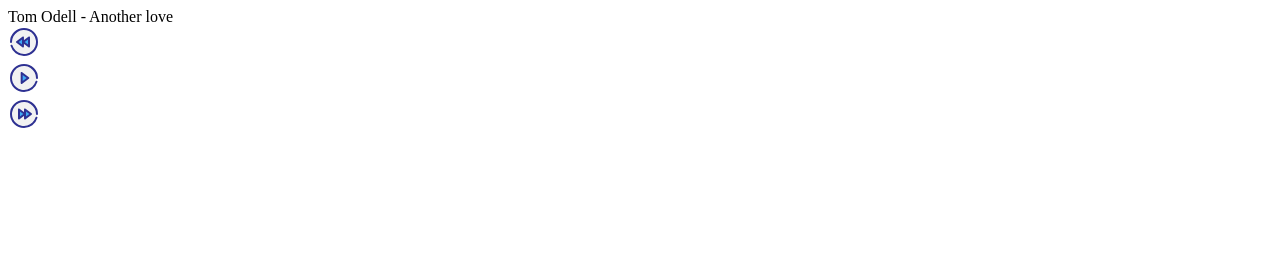
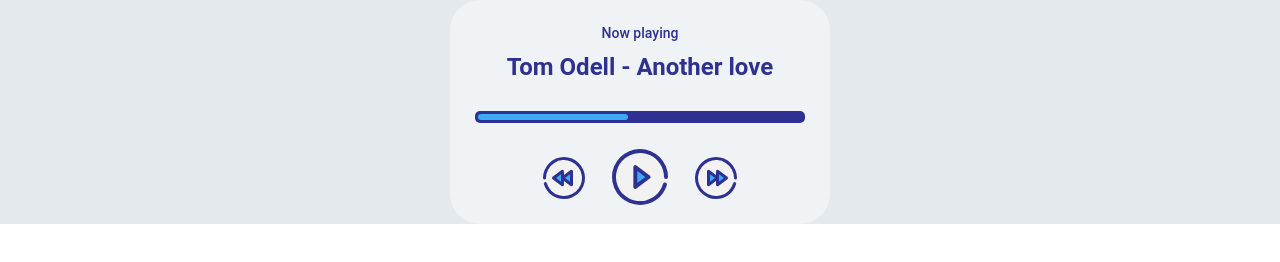
Before and after one commit to Sengammi/github-lab6, a plain HTML site: page audio&video.html in a window 1280 px wide. Drawn offline with Linux system fonts and the light colour scheme.

Commit message:
Edit audio style

```diff
--- a/audio&video.html
+++ b/audio&video.html
@@ -8,15 +8,15 @@
 <body>
     <div class="audio-wrapper">
         <div class="audio-player">
-            <div class="audio-title"></div>
-            <div class="audio-song"></div>
+            <div class="audio-title">Now playing</div>
+            <div class="audio-song">Tom Odell - Another love</div>
             <div class="audio-progress-container">
-                <div class="audio-progress">Tom Odell - Another love</div>
+                <div class="audio-progress"></div>
             </div>
             <div class="audio-buttons">
-                <div class="audio-btn-prev"><img src="./Svg/back-music.svg" alt="btn"></div>
-                <div class="audio-btn-play"><img src="./Svg/music-play.svg" alt="btn"></div>
-                <div class="audio-btn-next"><img src="./Svg/forward-music.svg" alt="btn"></div>
+                <div class="audio-btn prev"><img src="./Svg/back-music.svg" alt="btn"></div>
+                <div class="audio-btn play"><img src="./Svg/music-play.svg" alt="btn"></div>
+                <div class="audio-btn next"><img src="./Svg/forward-music.svg" alt="btn"></div>
             </div>
         </div>
     </div>
--- a/scss/audio.scss
+++ b/scss/audio.scss
@@ -0,0 +1,70 @@
+$audio_text_color1: #2e3192;
+$audio_text_color2: #3fa9f5;
+*{
+  margin: 0;
+  padding: 0;
+  box-sizing: border-box;
+  font-family: roboto, sans-serif;
+}
+.audio-wrapper{
+  width: 100%;
+  display: flex;
+  justify-content: center;
+  align-items: center;
+  background: #e4e9ed;
+}
+.audio-player{
+  background: #eff3f5;
+  border-radius: 30px;
+  max-width: 380px;
+  width: 100%;
+  padding: 25px;
+  .audio-title{
+    font-style: normal;
+    font-size: 14px;
+    font-weight: 500;
+    color: $audio_text_color1;
+    text-align: center;
+    line-height: 16px;
+  }
+  .audio-song{
+    font-style: normal;
+    font-size: 24px;
+    font-weight: bold;
+    color: $audio_text_color1;
+    text-align: center;
+    margin-top: 12px;
+  }
+  .audio-progress-container{
+    background-color: $audio_text_color1;
+    border-radius: 5px;
+    width: 100%;
+    height: 12px;
+    margin-top: 30px;
+    display: flex;
+    align-items: center;
+    cursor: pointer;
+    padding-left: 3px;
+    padding-right: 3px;
+    .audio-progress{
+      background-color: $audio_text_color2;
+      border-radius: 5px;
+      height: 6px;
+      width: 150px;
+    }
+  }
+  .audio-buttons{
+    display: flex;
+    justify-content: space-between;
+    align-items: center;
+    max-width: 184px;
+    width: 100%;
+    margin: 40px auto 0;
+    .audio-btn{
+      transform: scale(1.5);
+      &.play{
+        transform: scale(2);
+      }
+    }
+  }
+}
```
Also changed, not shown: css/audio.css, 1 other file.
